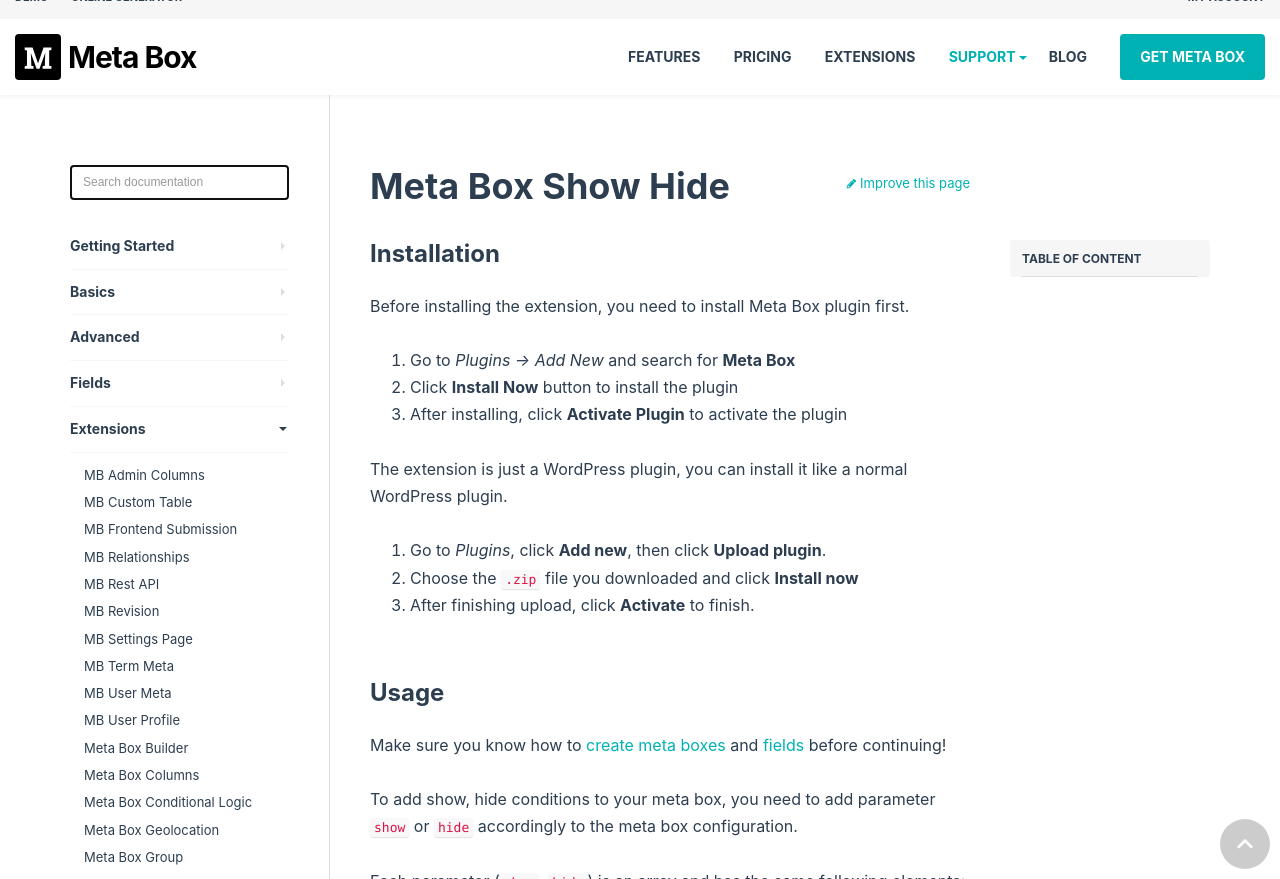
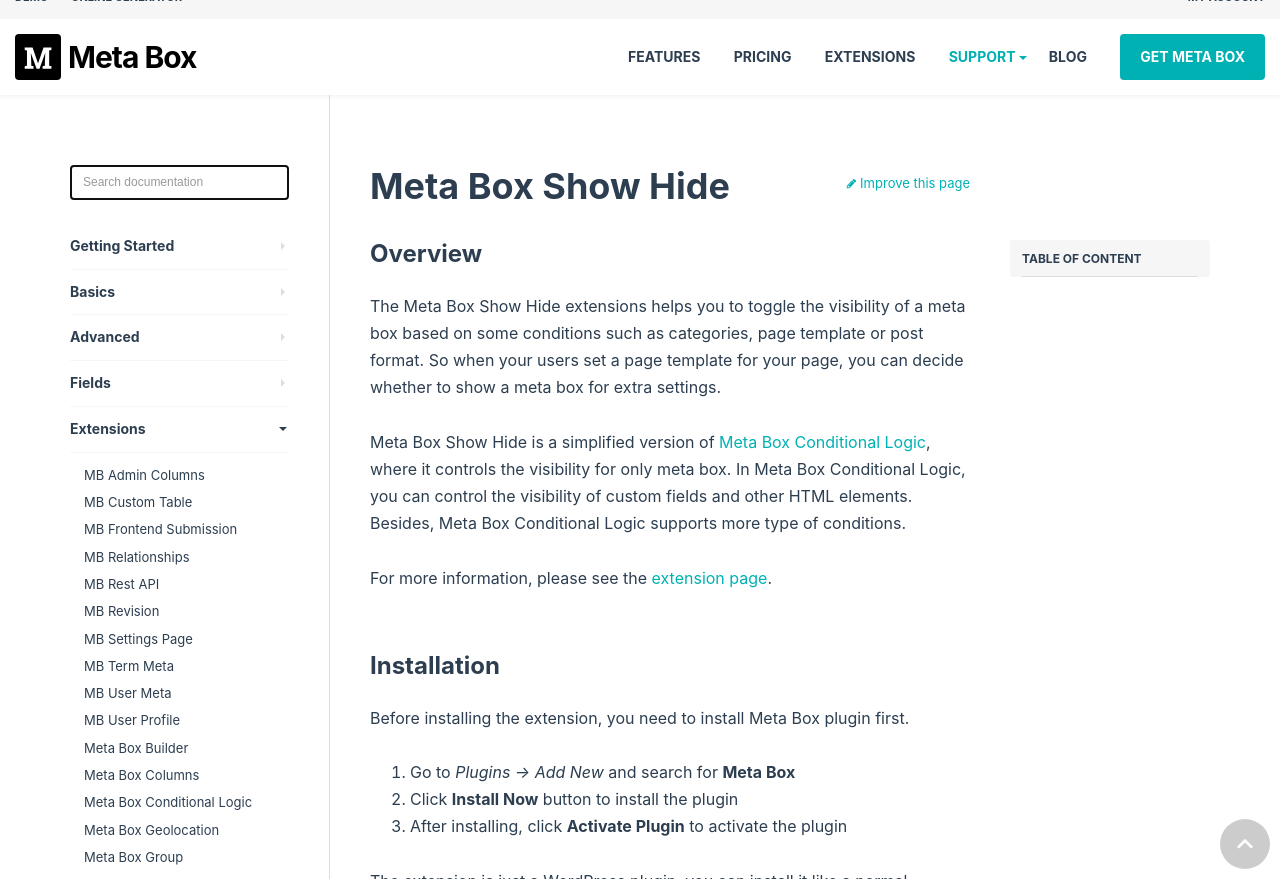
Before and after one commit to wpmetabox/docs, a Jekyll site: the page built from _docs/extensions/meta-box-show-hide.md, in a window 1280 px wide and 900 px high, scrolled down 963 px, cut to the strip 21-900 px from the top of the window. Built offline with Jekyll 4.4.1, drawn with Linux system fonts in a browser that asks for light colours; comment, search, counter and statistics services are not loaded.

Commit message:
Update meta-box-show-hide.md

```diff
--- a/_docs/extensions/meta-box-show-hide.md
+++ b/_docs/extensions/meta-box-show-hide.md
@@ -1,6 +1,14 @@
 ---
 title: Meta Box Show Hide
 ---
+
+## Overview
+
+The Meta Box Show Hide extensions helps you to toggle the visibility of a meta box based on some conditions such as categories, page template or post format. So when your users set a page template for your page, you can decide whether to show a meta box for extra settings.
+
+Meta Box Show Hide is a simplified version of [Meta Box Conditional Logic](https://metabox.io/plugins/meta-box-conditional-logic/), where it controls the visibility for only meta box. In Meta Box Conditional Logic, you can control the visibility of custom fields and other HTML elements. Besides, Meta Box Conditional Logic supports more type of conditions.
+
+For more information, please see the [extension page](https://metabox.io/plugins/meta-box-show-hide/).
 
 {% include installation.html %}
 
```
